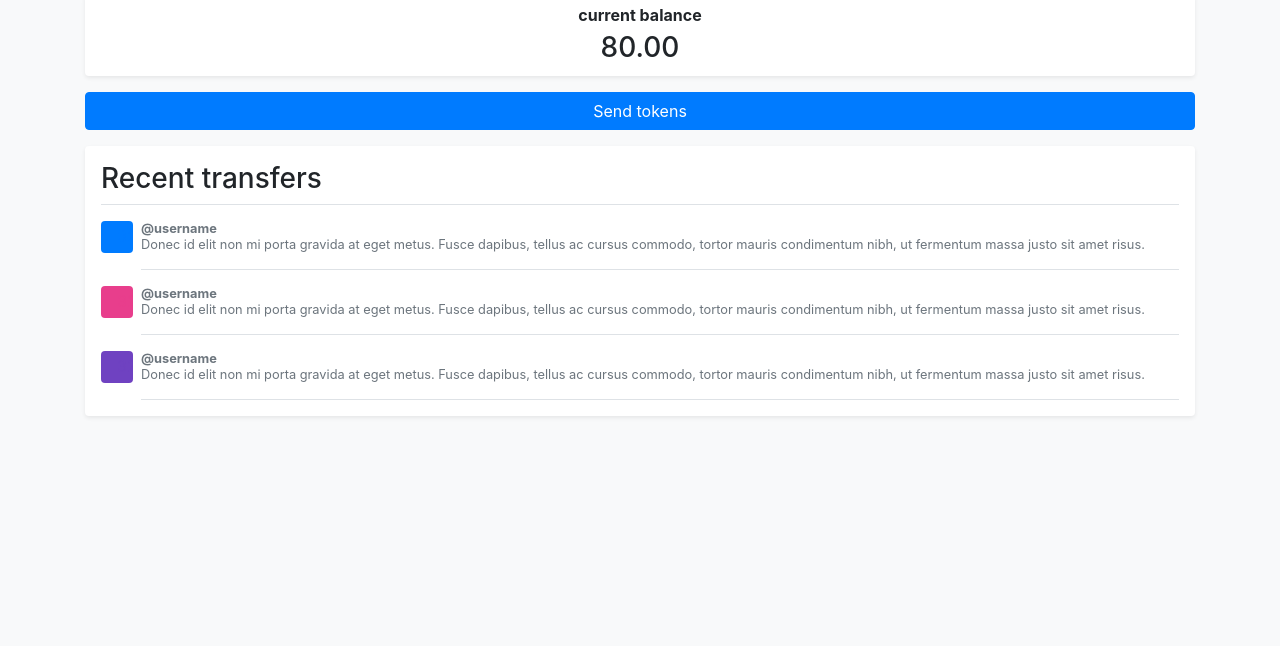
After one commit to vmbryan/phpcoin, a PHP site: page /wallet.php in a window 1280 px wide. The commit adds this page. Shown: the part 154-800 px from the top of the page. Run offline with PHP 8.4, Linux system fonts and the light colour scheme.

Commit message:
Added wallet page with bootstrap complete and also added transfer page

```diff
--- /dev/null
+++ b/css/wallet.css
@@ -0,0 +1,76 @@
+html,
+body {
+  overflow-x: hidden; /* Prevent scroll on narrow devices */
+}
+
+body {
+  padding-top: 56px;
+}
+
+@media (max-width: 991.98px) {
+  .offcanvas-collapse {
+    position: fixed;
+    top: 56px; /* Height of navbar */
+    bottom: 0;
+    left: 100%;
+    width: 100%;
+    padding-right: 1rem;
+    padding-left: 1rem;
+    overflow-y: auto;
+    visibility: hidden;
+    background-color: #343a40;
+    transition: visibility .3s ease-in-out, -webkit-transform .3s ease-in-out;
+    transition: transform .3s ease-in-out, visibility .3s ease-in-out;
+    transition: transform .3s ease-in-out, visibility .3s ease-in-out, -webkit-transform .3s ease-in-out;
+  }
+  .offcanvas-collapse.open {
+    visibility: visible;
+    -webkit-transform: translateX(-100%);
+    transform: translateX(-100%);
+  }
+}
+
+.nav-scroller {
+  position: relative;
+  z-index: 2;
+  height: 2.75rem;
+  overflow-y: hidden;
+}
+
+.nav-scroller .nav {
+  display: -ms-flexbox;
+  display: flex;
+  -ms-flex-wrap: nowrap;
+  flex-wrap: nowrap;
+  padding-bottom: 1rem;
+  margin-top: -1px;
+  overflow-x: auto;
+  color: rgba(255, 255, 255, .75);
+  text-align: center;
+  white-space: nowrap;
+  -webkit-overflow-scrolling: touch;
+}
+
+.nav-underline .nav-link {
+  padding-top: .75rem;
+  padding-bottom: .75rem;
+  font-size: .875rem;
+  color: #6c757d;
+}
+
+.nav-underline .nav-link:hover {
+  color: #007bff;
+}
+
+.nav-underline .active {
+  font-weight: 500;
+  color: #343a40;
+}
+
+.text-white-50 { color: rgba(255, 255, 255, .5); }
+
+.bg-purple { background-color: #6f42c1; }
+
+.lh-100 { line-height: 1; }
+.lh-125 { line-height: 1.25; }
+.lh-150 { line-height: 1.5; }
--- a/index.php
+++ b/index.php
@@ -1,6 +1,5 @@
 <?php
     include_once(__DIR__."/classes/User.php");
-    include_once(__DIR__."/classes/Register.php");
     session_start();
 
 
--- /dev/null
+++ b/wallet.php
@@ -0,0 +1,73 @@
+<!doctype html>
+<html lang="en">
+  <head>
+    <meta charset="utf-8">
+    <meta name="viewport" content="width=device-width, initial-scale=1, shrink-to-fit=no">
+    <title>Wallet</title>
+    <link rel="stylesheet" href="https://stackpath.bootstrapcdn.com/bootstrap/4.5.0/css/bootstrap.min.css" integrity="sha384-9aIt2nRpC12Uk9gS9baDl411NQApFmC26EwAOH8WgZl5MYYxFfc+NcPb1dKGj7Sk" crossorigin="anonymous">
+    <link rel="stylesheet" href="./css/wallet.css">
+    <link rel="stylesheet" href="./css/colors.css">
+  </head>
+
+  <body class="bg-light pt-3">
+
+    <main role="main" class="container">
+      <div class="d-flex justify-content-center bg-light pt-1">
+        <img class="" src="./assets/brand/cent-text-solid.svg" alt="logo" width="150">
+      </div>
+
+      <div class="d-flex flex-column align-items-center bg-white rounded shadow-sm pt-1 mt-3">
+        <p class="font-weight-bold mb-1 mt-1">current balance</p>
+        <h3 class="pb-1">80.00</h3>
+      </div>
+
+      <div class="d-flex justify-content-center">
+        <a class="btn btn-block btn-primary mt-3" href="#" role="button">Send tokens</a>
+      </div>
+
+      <div class="my-3 p-3 bg-white rounded shadow-sm">
+        <h3 class="border-bottom border-gray pb-2 mb-0">Recent transfers</h3>
+        <div class="media text-muted pt-3">
+          <svg class="bd-placeholder-img mr-2 rounded" width="32" height="32" xmlns="http://www.w3.org/2000/svg" preserveAspectRatio="xMidYMid slice" focusable="false" role="img" aria-label="Placeholder: 32x32">
+            <title>Placeholder</title>
+            <rect width="100%" height="100%" fill="#007bff" /><text x="50%" y="50%" fill="#007bff" dy=".3em">32x32</text>
+          </svg>
+          <p class="media-body pb-3 mb-0 small lh-125 border-bottom border-gray">
+            <strong class="d-block text-gray-dark">@username</strong>
+            Donec id elit non mi porta gravida at eget metus. Fusce dapibus, tellus ac cursus commodo, tortor mauris
+            condimentum nibh, ut fermentum massa justo sit amet risus.
+          </p>
+        </div>
+
+        <div class="media text-muted pt-3">
+          <svg class="bd-placeholder-img mr-2 rounded" width="32" height="32" xmlns="http://www.w3.org/2000/svg"
+            preserveAspectRatio="xMidYMid slice" focusable="false" role="img" aria-label="Placeholder: 32x32">
+            <title>Placeholder</title>
+            <rect width="100%" height="100%" fill="#e83e8c" /><text x="50%" y="50%" fill="#e83e8c" dy=".3em">32x32</text>
+          </svg>
+          <p class="media-body pb-3 mb-0 small lh-125 border-bottom border-gray">
+            <strong class="d-block text-gray-dark">@username</strong>
+            Donec id elit non mi porta gravida at eget metus. Fusce dapibus, tellus ac cursus commodo, tortor mauris
+            condimentum nibh, ut fermentum massa justo sit amet risus.
+          </p>
+        </div>
+
+        <div class="media text-muted pt-3">
+          <svg class="bd-placeholder-img mr-2 rounded" width="32" height="32" xmlns="http://www.w3.org/2000/svg"
+            preserveAspectRatio="xMidYMid slice" focusable="false" role="img" aria-label="Placeholder: 32x32">
+            <title>Placeholder</title>
+            <rect width="100%" height="100%" fill="#6f42c1" /><text x="50%" y="50%" fill="#6f42c1" dy=".3em">32x32</text>
+          </svg>
+          <p class="media-body pb-3 mb-0 small lh-125 border-bottom border-gray">
+            <strong class="d-block text-gray-dark">@username</strong>
+            Donec id elit non mi porta gravida at eget metus. Fusce dapibus, tellus ac cursus commodo, tortor mauris
+            condimentum nibh, ut fermentum massa justo sit amet risus.
+          </p>
+        </div>
+
+
+      </div>
+    </main>
+  </body>
+
+  </html>
```
Also changed, not shown: transfer.php (added).
